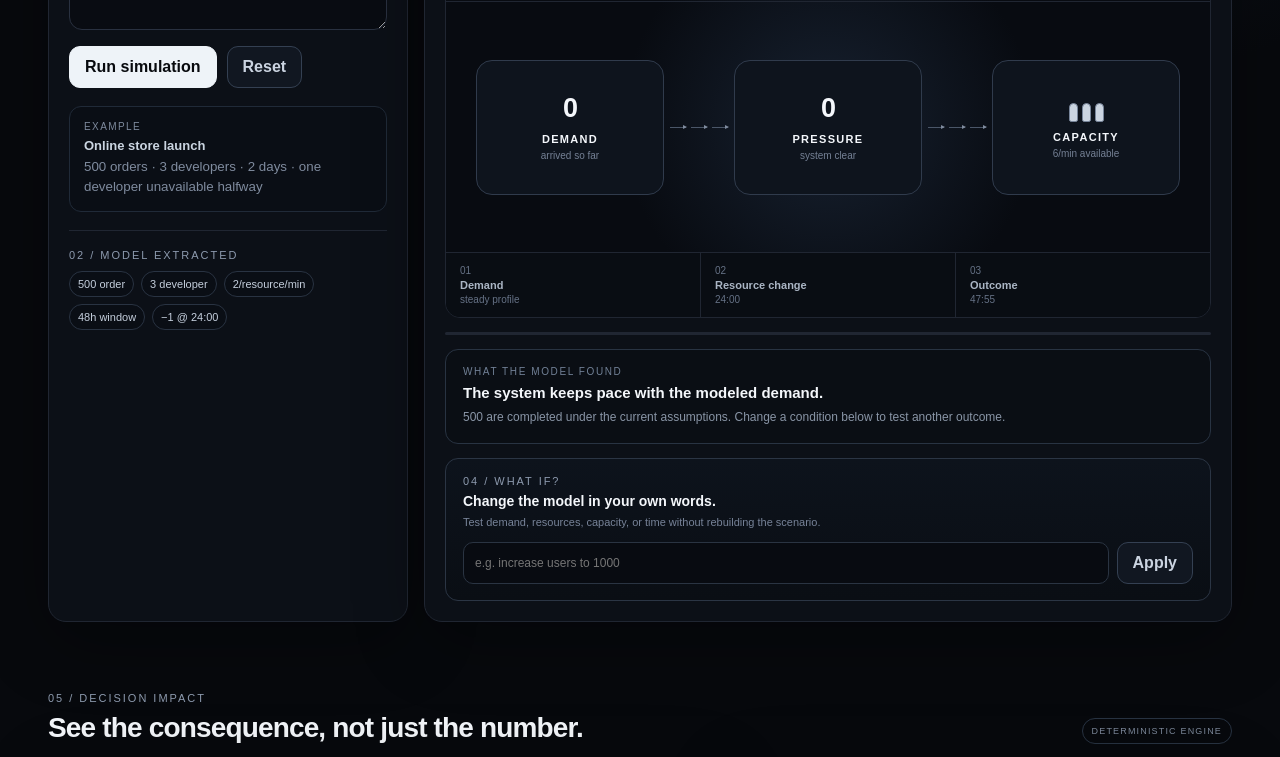
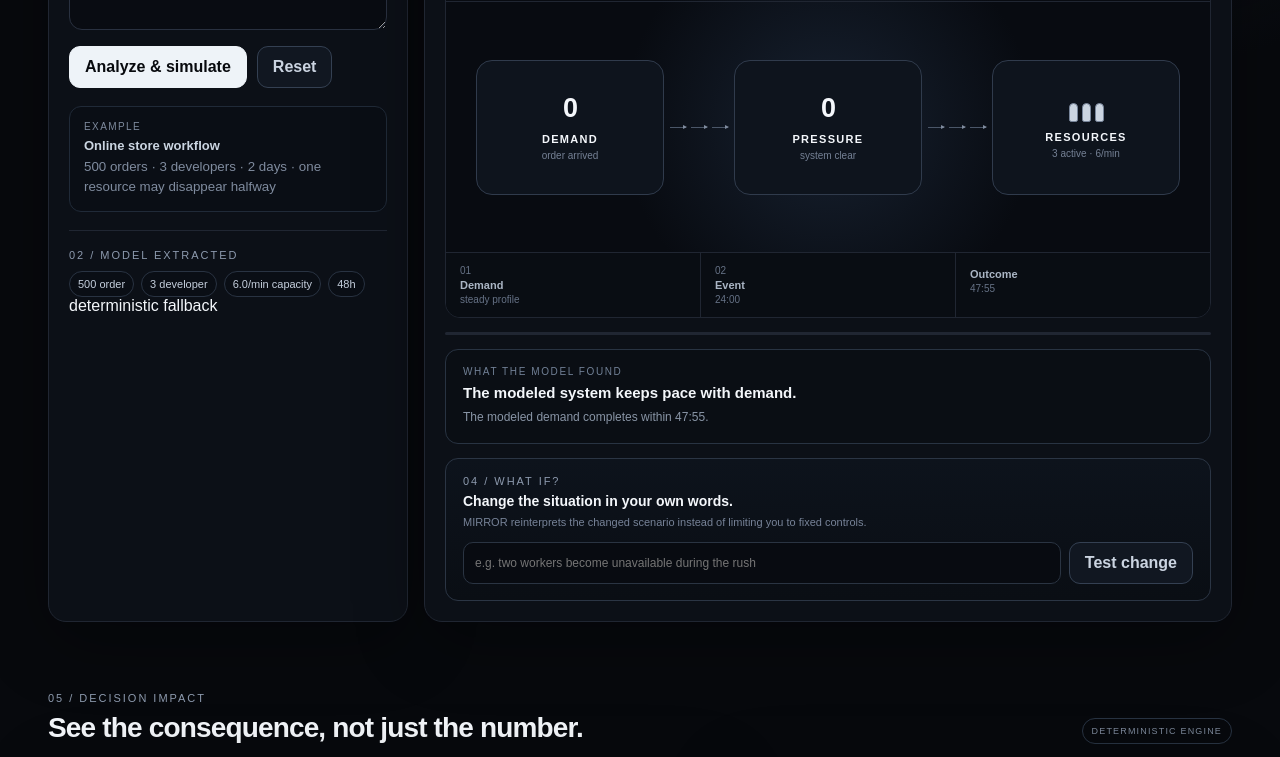
Before and after one commit to kogleshofficial-hub/mirror-simulation-engine, a Next.js app: page / in a window 1280 px wide. Shown: the part 720-1477 px from the top of the page. Built offline with nearby package versions, Linux system fonts and the light colour scheme.

Commit message:
Connect MIRROR to universal AI scenario compiler

```diff
--- a/app/page.tsx
+++ b/app/page.tsx
@@ -1,105 +1,67 @@
 'use client'
 
 import { useEffect, useMemo, useState } from 'react'
-import { parseScenario, simulate, summarize, type Model, type State } from '../lib/engine'
+import { parseScenario } from '../lib/engine'
+import { simulate, summarize, type SimulationState } from '../lib/simulation'
+import { validateSimulationModel, type SimulationModel } from '../lib/model'
 
-const demo = 'I want to launch a small online store. I have 3 developers, around 500 orders to handle, and 2 days. What happens if one developer becomes unavailable halfway through?'
+const demo = 'I am launching a small online store. I expect around 500 orders over 2 days, have 3 developers helping with the workflow, and one developer may become unavailable halfway through. Show me what happens to the workload.'
 const fmt = (n: number) => new Intl.NumberFormat('en-US').format(Math.round(n))
 const clock = (m: number) => `${String(Math.floor(m / 60)).padStart(2, '0')}:${String(m % 60).padStart(2, '0')}`
 
-function LineChart({ states, minute }: { states: State[]; minute: number }) {
-  const width = 760, height = 190, pad = 22
-  const max = Math.max(1, ...states.map(s => s.queue))
-  const points = states.map((s, i) => `${pad + (i / Math.max(1, states.length - 1)) * (width - pad * 2)},${height - pad - (s.queue / max) * (height - pad * 2)}`).join(' ')
-  const x = pad + (Math.max(0, minute - 1) / Math.max(1, states.length - 1)) * (width - pad * 2)
-  return <div className="chart-wrap"><svg viewBox={`0 0 ${width} ${height}`} role="img" aria-label="System pressure over simulated time"><line x1={pad} x2={width-pad} y1={height-pad} y2={height-pad} className="axis"/><polyline points={points} className="chart-line"/><line x1={x} x2={x} y1={pad} y2={height-pad} className="cursor"/></svg><div className="chart-axis"><span>00:00</span><span>{clock(Math.round((states.length || 0) / 2))}</span><span>{clock(states.at(-1)?.minute ?? 0)}</span></div></div>
+function localModel(text: string): SimulationModel {
+  const m = parseScenario(text)
+  return { mode: 'flow', title: `${m.subjectCount} ${m.subjectLabel} simulation`, subject: { label: m.subjectLabel, count: m.subjectCount }, resources: [{ label: m.resourceLabel, count: m.resourceCount, capacityPerMinute: m.capacityPerResource }], durationMinutes: m.durationMinutes, profile: m.profile, events: m.lossAt == null ? [] : [{ minute: m.lossAt, type: 'remove_resource', amount: m.lossAmount || 1, target: 'resource', label: `${m.lossAmount || 1} ${m.resourceLabel} unavailable` }], assumptions: ['Local deterministic parser used.'], limitations: ['Complex natural-language relationships may not be represented without AI interpretation.'] }
 }
 
-function changeModel(model: Model, request: string): Model | null {
-  const lower = request.toLowerCase()
-  const valueMatch = request.match(/(?:to|=)\s*(\d[\d,]*(?:\.\d+)?)/i)
-  const n = valueMatch ? Math.max(0, Number(valueMatch[1].replace(/,/g, ''))) : null
-  if (n !== null && /attendees|students|people|users|customers|orders|tasks|items|units|tickets|requests|visitors|products|packages|deliveries|jobs|records|work/i.test(lower)) return { ...model, subjectCount: n }
-  if (n !== null && /organizers|staff|workers|worker|developers|developer|engineers|servers|machines|agents|vehicles|drivers|rooms|printers|lanes|teams|resources|operators|reviewers/i.test(lower)) return { ...model, resourceCount: n }
-  if (n !== null && /capacity|throughput|rate|per minute|min/i.test(lower)) return { ...model, capacityPerResource: Math.max(0.25, n) }
-  if (n !== null && /minutes|min|duration/i.test(lower)) return { ...model, durationMinutes: Math.max(15, Math.round(n)) }
-  if (n !== null && /hours|hrs|hr/i.test(lower)) return { ...model, durationMinutes: Math.max(15, Math.round(n * 60)) }
-  if (n !== null && /days|day/i.test(lower)) return { ...model, durationMinutes: Math.max(15, Math.round(n * 1440)) }
-  return null
+function Chart({ states, minute }: { states: SimulationState[]; minute: number }) {
+  const width = 760, height = 190, pad = 22, max = Math.max(1, ...states.map(s => s.queue))
+  const points = states.map((s, i) => `${pad + i / Math.max(1, states.length - 1) * (width - pad * 2)},${height - pad - s.queue / max * (height - pad * 2)}`).join(' ')
+  const x = pad + Math.max(0, minute - 1) / Math.max(1, states.length - 1) * (width - pad * 2)
+  return <div className="chart-wrap"><svg viewBox={`0 0 ${width} ${height}`} role="img" aria-label="System pressure over simulated time"><line x1={pad} x2={width-pad} y1={height-pad} y2={height-pad} className="axis"/><polyline points={points} className="chart-line"/><line x1={x} x2={x} y1={pad} y2={height-pad} className="cursor"/></svg><div className="chart-axis"><span>00:00</span><span>{clock(Math.round(states.length / 2))}</span><span>{clock(states.at(-1)?.minute ?? 0)}</span></div></div>
 }
 
 export default function Home() {
-  const [text, setText] = useState(demo)
-  const [model, setModel] = useState<Model>(() => parseScenario(demo))
-  const [whatIf, setWhatIf] = useState('')
-  const [minute, setMinute] = useState(0)
-  const [running, setRunning] = useState(false)
-  const [error, setError] = useState('')
-  const [changeNote, setChangeNote] = useState('')
-  const states = useMemo(() => simulate(model), [model])
-  const summary = useMemo(() => summarize(model), [model])
-  const baseline = useMemo(() => summarize({ ...model, lossAt: null, lossAmount: 0 }), [model])
-  const state = minute === 0 ? { minute: 0, resources: model.resourceCount, capacityPerMinute: model.resourceCount * model.capacityPerResource, arrivals: 0, completed: 0, queue: 0, utilization: 0, bottleneck: model.resourceLabel } : states[Math.min(minute, states.length) - 1]
-  const eventActive = model.lossAt !== null && minute >= model.lossAt
-  const delay = Math.max(0, summary.completionMinute - baseline.completionMinute)
-  const pct = Math.min(100, minute / model.durationMinutes * 100)
-  const remaining = Math.max(0, model.subjectCount - state.completed)
+  const [text, setText] = useState(demo), [model, setModel] = useState<SimulationModel>(() => localModel(demo)), [whatIf, setWhatIf] = useState(''), [minute, setMinute] = useState(0), [running, setRunning] = useState(false), [busy, setBusy] = useState(false), [source, setSource] = useState('deterministic fallback'), [error, setError] = useState(''), [note, setNote] = useState('')
+  const states = useMemo(() => simulate(model), [model]), summary = useMemo(() => summarize(model), [model]), state = minute === 0 ? { minute: 0, demand: 0, completed: 0, queue: 0, capacityPerMinute: model.resources.reduce((a, r) => a + r.count * r.capacityPerMinute, 0), resources: model.resources.reduce((a, r) => a + r.count, 0), utilization: 0, activeEvents: [] as string[] } : states[Math.min(minute, states.length) - 1]
+  const pct = Math.min(100, minute / Math.max(1, model.durationMinutes) * 100), event = model.events.find(e => e.minute === minute)
 
-  useEffect(() => {
-    if (!running) return
-    const id = window.setInterval(() => setMinute(m => {
-      if (m >= model.durationMinutes) { setRunning(false); return m }
-      return m + 1
-    }), 30)
-    return () => window.clearInterval(id)
-  }, [running, model.durationMinutes])
+  useEffect(() => { if (!running) return; const id = window.setInterval(() => setMinute(m => { if (m >= model.durationMinutes) { setRunning(false); return m } return m + 1 }), 35); return () => window.clearInterval(id) }, [running, model.durationMinutes])
 
-  const run = () => {
-    const m = parseScenario(text)
-    if (m.subjectCount < 1 || m.resourceCount < 1) { setError('MIRROR needs a measurable amount of work and at least one available resource.'); return }
-    setError(''); setChangeNote(''); setModel(m); setMinute(0); setRunning(true)
+  async function compile(input: string) {
+    const response = await fetch('/api/analyze', { method: 'POST', headers: { 'Content-Type': 'application/json' }, body: JSON.stringify({ text: input }) })
+    const payload = await response.json()
+    const parsed = validateSimulationModel(payload.model)
+    if (!parsed) throw new Error('Invalid model returned')
+    setModel(parsed); setSource(payload.source === 'ai' ? 'AI interpreted' : 'deterministic fallback'); if (payload.warning) setNote(payload.warning)
   }
-  const applyChange = () => {
-    const changed = changeModel(model, whatIf)
-    if (!changed || changed.subjectCount < 1 || changed.resourceCount < 1) { setError('Try “increase users to 1000”, “reduce workers to 2”, “increase capacity to 5”, or “give us 6 hours”.'); return }
-    setError(''); setRunning(false); setMinute(0); setModel(changed); setChangeNote(`Applied: ${whatIf.trim()}`); setWhatIf('')
+
+  async function run() {
+    if (!text.trim()) return setError('Describe the situation you want MIRROR to test.')
+    setError(''); setNote(''); setBusy(true); setRunning(false); setMinute(0)
+    try { await compile(text) } catch { setModel(localModel(text)); setSource('deterministic fallback'); setNote('AI analysis was unavailable. MIRROR safely fell back to its local compiler.'); } finally { setBusy(false); setRunning(true) }
   }
-  const reset = () => { setRunning(false); setMinute(0); setError(''); setChangeNote('') }
+
+  async function applyChange() {
+    if (!whatIf.trim()) return
+    setError(''); setNote(''); setBusy(true); setRunning(false); setMinute(0)
+    try { const combined = `${text}\n\nIMPORTANT SCENARIO CHANGE: ${whatIf}`; await compile(combined); setText(combined); setNote(`Applied: ${whatIf}`); setWhatIf('') } catch { setError('MIRROR could not safely interpret that change. Try a measurable change such as “increase orders to 1000” or “remove 1 worker”.') } finally { setBusy(false); setRunning(true) }
+  }
 
   return <main className="shell">
-    <header className="top"><div className="brand"><div className="mark">M</div><strong>MIRROR</strong></div><div className="status"><i className="dot"/> {running ? 'simulation running' : minute >= model.durationMinutes ? 'simulation complete' : 'engine ready'}</div></header>
-    <section className="hero"><div className="eyebrow">General-purpose decision simulation</div><h1>Test the decision<br/><span>before reality does.</span></h1><p>Describe a measurable situation in plain language. MIRROR extracts the moving parts, simulates the system, and shows the consequences of changing a condition.</p><div className="domain-pills"><span>operations</span><span>projects</span><span>business</span><span>events</span><span>logistics</span><span>teams</span><span>systems</span></div></section>
-
+    <header className="top"><div className="brand"><div className="mark">M</div><strong>MIRROR</strong></div><div className="status"><i className="dot"/> {busy ? 'interpreting scenario' : running ? 'simulation running' : minute >= model.durationMinutes ? 'simulation complete' : 'engine ready'}</div></header>
+    <section className="hero"><div className="eyebrow">Natural language → deterministic simulation</div><h1>Test the decision<br/><span>before reality does.</span></h1><p>Describe a real situation in your own words. MIRROR extracts measurable parts, executes a deterministic model, and makes the consequences visible.</p><div className="domain-pills"><span>operations</span><span>projects</span><span>business</span><span>logistics</span><span>teams</span><span>systems</span></div></section>
     <section className="workspace">
-      <aside className="panel input-panel"><div className="label">01 / Describe reality</div><textarea className="textarea" value={text} onChange={e => setText(e.target.value)} aria-label="Scenario description"/><div className="actions"><button className="primary" onClick={run} disabled={running}>{running ? 'Running…' : 'Run simulation'}</button><button className="secondary" onClick={reset}>Reset</button></div>{error && <div className="error">{error}</div>}
-        <button className="demo" onClick={() => setText(demo)}><span>EXAMPLE</span><b>Online store launch</b><small>500 orders · 3 developers · 2 days · one developer unavailable halfway</small></button>
-        <div className="extracted"><div className="label">02 / Model extracted</div><div className="chips"><span>{fmt(model.subjectCount)} {model.subjectLabel}</span><span>{model.resourceCount} {model.resourceLabel}</span><span>{model.capacityPerResource}/resource/min</span><span>{Math.round(model.durationMinutes / 60)}h window</span>{model.lossAt !== null && <span>−{model.lossAmount} @ {clock(model.lossAt)}</span>}</div></div>
-      </aside>
-
-      <section className="panel sim"><div className="simhead"><div><div className="label">03 / Live simulation</div><div className="simtitle">{model.subjectLabel} system</div><div className="sub">The engine advances the model state by state. The output is computed, not generated.</div></div><div className={`clock ${running ? 'live' : ''}`}><i/>{clock(minute)}<span>/ {clock(model.durationMinutes)}</span></div></div>
-        <div className="metrics"><div className={`metric ${state.queue > 0 ? 'attention' : ''}`}><span>In queue</span><b>{fmt(state.queue)}</b><small>{model.subjectLabel} waiting</small></div><div className="metric"><span>Completed</span><b>{fmt(state.completed)}</b><small>of {fmt(model.subjectCount)}</small></div><div className="metric"><span>Capacity</span><b>{fmt(state.capacityPerMinute)}<em>/min</em></b><small>current throughput</small></div><div className={`metric ${eventActive ? 'attention' : ''}`}><span>Resources</span><b>{fmt(state.resources)}/{fmt(model.resourceCount)}</b><small>{eventActive ? 'reduced' : 'available'}</small></div></div>
-
-        <div className="stage"><div className="stage-head"><span>LIVE SYSTEM STATE</span><span className={eventActive ? 'danger' : ''}>{eventActive ? `RESOURCE CHANGE · ${clock(model.lossAt ?? 0)}` : 'NORMAL OPERATION'}</span></div><div className="system">
-          <div className="entity-block"><div className="entity-icon">{fmt(state.arrivals)}</div><strong>DEMAND</strong><small>arrived so far</small></div>
-          <div className="connector"><i/><i/><i/></div>
-          <div className={`entity-block queue-node ${state.queue > 0 ? 'hot' : ''}`}><div className="entity-icon">{fmt(state.queue)}</div><strong>PRESSURE</strong><small>{state.queue > 0 ? 'work accumulating' : 'system clear'}</small></div>
-          <div className="connector"><i/><i/><i/></div>
-          <div className={`entity-block ${eventActive ? 'hot' : ''}`}><div className="staff-stack">{Array.from({length: Math.max(1, model.resourceCount)}, (_, i) => <i key={i} className={i < state.resources ? 'on' : 'off'}/>)}</div><strong>CAPACITY</strong><small>{fmt(state.capacityPerMinute)}/min available</small></div>
-        </div><div className="event-strip"><span className={minute > 0 ? 'passed' : ''}>01 <b>Demand</b>{model.profile === 'front-loaded' ? 'front-loaded' : 'steady'} profile</span>{model.lossAt !== null && <span className={eventActive ? 'passed' : ''}>02 <b>Resource change</b>{clock(model.lossAt)}</span>}<span>03 <b>Outcome</b>{summary.completionMinute >= model.durationMinutes ? 'window end' : clock(summary.completionMinute)}</span></div></div>
-
-        <div className="progress"><span style={{width: `${pct}%`}}/></div>
-        <div className="insight"><div className="insight-kicker">WHAT THE MODEL FOUND</div><strong>{summary.peakQueue > 0 ? `${fmt(summary.peakQueue)} ${model.subjectLabel} build up at the peak.` : 'The system keeps pace with the modeled demand.'}</strong><p>{delay > 0 ? `The resource change adds ${delay} simulated minutes to completion. ${fmt(remaining)} remain at the current clock.` : `${fmt(summary.totalCompleted)} are completed under the current assumptions. Change a condition below to test another outcome.`}</p></div>
-
-        <div className="change-box"><div><div className="label">04 / WHAT IF?</div><strong>Change the model in your own words.</strong><small>Test demand, resources, capacity, or time without rebuilding the scenario.</small></div><div className="change-row"><input value={whatIf} onChange={e => setWhatIf(e.target.value)} onKeyDown={e => { if (e.key === 'Enter') applyChange() }} placeholder="e.g. increase users to 1000" aria-label="What if change"/><button className="secondary" onClick={applyChange}>Apply</button></div>{changeNote && <div className="change-note">{changeNote} · Run the simulation to see the consequence.</div>}</div>
+      <aside className="panel input-panel"><div className="label">01 / Describe reality</div><textarea className="textarea" value={text} onChange={e => setText(e.target.value)} aria-label="Scenario description"/><div className="actions"><button className="primary" onClick={run} disabled={busy || running}>{busy ? 'Interpreting…' : running ? 'Running…' : 'Analyze & simulate'}</button><button className="secondary" onClick={() => { setRunning(false); setMinute(0); setError(''); setNote('') }}>Reset</button></div>{error && <div className="error">{error}</div>}<button className="demo" onClick={() => setText(demo)}><span>EXAMPLE</span><b>Online store workflow</b><small>500 orders · 3 developers · 2 days · one resource may disappear halfway</small></button><div className="extracted"><div className="label">02 / Model extracted</div><div className="chips"><span>{fmt(model.subject.count)} {model.subject.label}</span>{model.resources.slice(0, 3).map((r, i) => <span key={i}>{fmt(r.count)} {r.label}</span>)}<span>{model.resources.reduce((a, r) => a + r.count * r.capacityPerMinute, 0).toFixed(1)}/min capacity</span><span>{Math.round(model.durationMinutes / 60 * 10) / 10}h</span></div><div className="source-pill">{source}</div></div></aside>
+      <section className="panel sim"><div className="simhead"><div><div className="label">03 / Live simulation</div><div className="simtitle">{model.title}</div><div className="sub">AI interprets. MIRROR calculates. Every displayed state comes from the deterministic engine.</div></div><div className={`clock ${running ? 'live' : ''}`}><i/>{clock(minute)}<span>/ {clock(model.durationMinutes)}</span></div></div>
+        <div className="metrics"><div className={`metric ${state.queue > 0 ? 'attention' : ''}`}><span>Pressure</span><b>{fmt(state.queue)}</b><small>{model.subject.label} waiting</small></div><div className="metric"><span>Completed</span><b>{fmt(state.completed)}</b><small>of {fmt(model.subject.count)}</small></div><div className="metric"><span>Capacity</span><b>{fmt(state.capacityPerMinute)}<em>/min</em></b><small>available throughput</small></div><div className={`metric ${event ? 'attention' : ''}`}><span>Utilization</span><b>{state.utilization}%</b><small>{event ? event.label : 'current state'}</small></div></div>
+        <div className="stage"><div className="stage-head"><span>LIVE SYSTEM STATE</span><span className={event ? 'danger' : ''}>{event ? `EVENT · ${clock(event.minute)}` : 'NORMAL OPERATION'}</span></div><div className="system"><div className="entity-block"><div className="entity-icon">{fmt(state.demand)}</div><strong>DEMAND</strong><small>{model.subject.label} arrived</small></div><div className="connector"><i/><i/><i/></div><div className={`entity-block queue-node ${state.queue > 0 ? 'hot' : ''}`}><div className="entity-icon">{fmt(state.queue)}</div><strong>PRESSURE</strong><small>{state.queue > 0 ? 'work accumulating' : 'system clear'}</small></div><div className="connector"><i/><i/><i/></div><div className="entity-block"><div className="staff-stack">{Array.from({length: Math.min(12, Math.max(1, Math.round(state.resources)))}, (_, i) => <i key={i} className={i < state.resources ? 'on' : 'off'}/>)}</div><strong>RESOURCES</strong><small>{fmt(state.resources)} active · {fmt(state.capacityPerMinute)}/min</small></div></div><div className="event-strip"><span className={minute > 0 ? 'passed' : ''}>01 <b>Demand</b>{model.profile === 'front-loaded' ? 'front-loaded' : 'steady'} profile</span>{model.events.slice(0, 2).map((e, i) => <span key={i} className={minute >= e.minute ? 'passed' : ''}>0{i + 2} <b>Event</b>{clock(e.minute)}</span>)}<span><b>Outcome</b>{summary.completionMinute >= model.durationMinutes ? 'window end' : clock(summary.completionMinute)}</span></div></div>
+        <div className="progress"><span style={{width: `${pct}%`}}/></div><div className="insight"><div className="insight-kicker">WHAT THE MODEL FOUND</div><strong>{summary.peakQueue > 0 ? `${fmt(summary.peakQueue)} ${model.subject.label} accumulate at peak pressure.` : 'The modeled system keeps pace with demand.'}</strong><p>{summary.completionPercent < 100 ? `${summary.completionPercent}% of demand completes within the simulation window.` : `The modeled demand completes within ${clock(summary.completionMinute)}.`}</p></div>
+        <div className="change-box"><div><div className="label">04 / WHAT IF?</div><strong>Change the situation in your own words.</strong><small>MIRROR reinterprets the changed scenario instead of limiting you to fixed controls.</small></div><div className="change-row"><input value={whatIf} onChange={e => setWhatIf(e.target.value)} onKeyDown={e => { if (e.key === 'Enter') applyChange() }} placeholder="e.g. two workers become unavailable during the rush" aria-label="What if change"/><button className="secondary" onClick={applyChange} disabled={busy}>Test change</button></div>{note && <div className="change-note">{note}</div>}</div>
       </section>
     </section>
-
-    <section className="analysis"><div className="section-head"><div><div className="label">05 / Decision impact</div><h2>See the consequence, not just the number.</h2></div><span className="badge">DETERMINISTIC ENGINE</span></div><div className="analysis-grid">
-      <div className="panel chart-card"><div className="card-title"><div><strong>System pressure</strong><small>Accumulated work over simulated time</small></div><b>{fmt(summary.peakQueue)} <span>peak</span></b></div><LineChart states={states} minute={minute}/></div>
-      <div className="panel result-card"><div className="card-title"><div><strong>Baseline vs changed condition</strong><small>Same model, resource event removed</small></div></div><div className="compare"><div><span>CHANGED</span><b>{clock(summary.completionMinute)}</b><small>completion</small></div><div className="arrow">→</div><div><span>BASELINE</span><b>{clock(baseline.baselineCompletionMinute)}</b><small>completion</small></div></div><div className="impact"><b>{delay > 0 ? `+${delay} min` : 'No delay'}</b><span>completion impact</span></div><div className="decision"><b>Decision signal</b><p>{summary.peakQueue > 0 ? `The model is capacity-constrained. Add ${model.resourceLabel}, increase capacity, or reduce demand during the busiest period.` : `The modeled ${model.resourceLabel} capacity is sufficient for this demand profile.`}</p></div></div>
-    </div></section>
-
-    <section className="model"><div className="label">06 / Model transparency</div><div className="modelgrid"><div className="modelcard"><h3>General primitives</h3><p>Demand, resources, capacity, time, arrival profile, and resource events are modeled as explicit variables rather than hard-coded to one industry.</p></div><div className="modelcard"><h3>Deterministic core</h3><p>The engine advances state through arrivals, available capacity, completion, queue pressure, and resource changes. Identical inputs produce identical outputs.</p></div><div className="modelcard"><h3>Natural changes</h3><p>Users can test changes to demand, resources, throughput, or time without rebuilding the scenario from scratch.</p></div><div className="modelcard"><h3>Honest boundaries</h3><p>MIRROR currently simulates measurable flow and capacity problems. Domain-specific physics, finance, weather, and other specialized models can be added as separate engines instead of pretending one formula fits everything.</p></div></div></section>
+    <section className="analysis"><div className="section-head"><div><div className="label">05 / Decision impact</div><h2>See the consequence, not just the number.</h2></div><span className="badge">DETERMINISTIC ENGINE</span></div><div className="analysis-grid"><div className="panel chart-card"><div className="card-title"><div><strong>System pressure</strong><small>Accumulated work over simulated time</small></div><b>{fmt(summary.peakQueue)} <span>peak</span></b></div><Chart states={states} minute={minute}/></div><div className="panel result-card"><div className="card-title"><div><strong>Outcome</strong><small>Computed from the current model</small></div></div><div className="compare"><div><span>COMPLETION</span><b>{summary.completionPercent}%</b><small>within window</small></div><div className="arrow">→</div><div><span>PEAK PRESSURE</span><b>{fmt(summary.peakQueue)}</b><small>waiting</small></div></div><div className="impact"><b>{summary.maxUtilization}%</b><span>maximum modeled utilization</span></div><div className="decision"><b>Decision signal</b><p>{summary.peakQueue > 0 ? `The model is capacity-constrained. Add ${model.resources[0]?.label || 'resources'}, increase throughput, or reduce demand during the peak.` : 'Capacity is sufficient under these assumptions. Stress-test it with more demand or fewer resources.'}</p></div></div></div></section>
+    <section className="model"><div className="label">06 / Model transparency</div><div className="modelgrid"><div className="modelcard"><h3>AI is the translator</h3><p>The language model extracts quantities, rates, time, events, assumptions, and limitations. It does not generate the simulation result.</p></div><div className="modelcard"><h3>Deterministic core</h3><p>Demand enters the system, capacity processes it, queues accumulate when demand exceeds capacity, and events alter future states.</p></div><div className="modelcard"><h3>Domain-neutral primitives</h3><p>Demand, resources, capacity, time, profiles, and events are not tied to registration, school events, or one industry.</p></div><div className="modelcard"><h3>Honest boundaries</h3><p>MIRROR is strongest for measurable flow and capacity problems. Specialized physics, finance, or scientific engines can be added rather than pretending one formula fits everything.</p></div>{model.assumptions.length > 0 && <div className="modelcard"><h3>Assumptions</h3><p>{model.assumptions.slice(0, 4).join(' · ')}</p></div>}{model.limitations.length > 0 && <div className="modelcard"><h3>Limitations</h3><p>{model.limitations.slice(0, 4).join(' · ')}</p></div>}</div></section>
     <footer className="footer">MIRROR · Test the decision before reality does. · Built by <strong>Koglesh R. Murugan</strong></footer>
   </main>
 }
```
